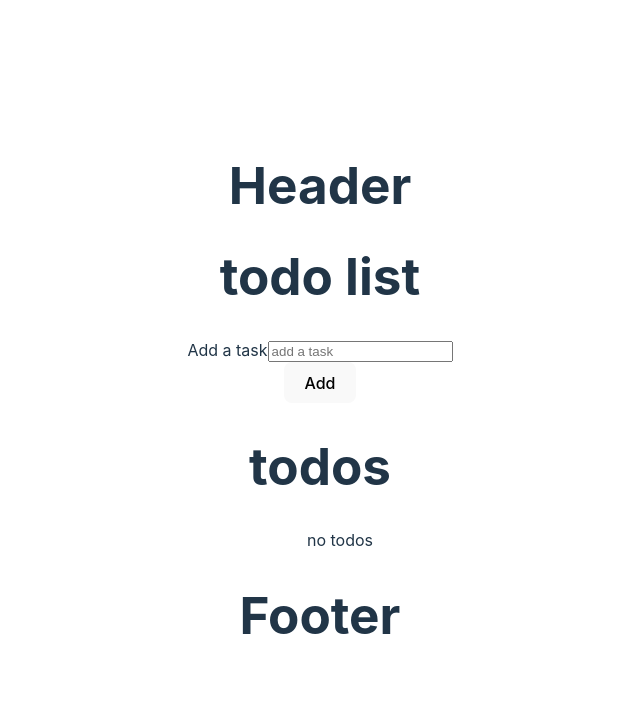
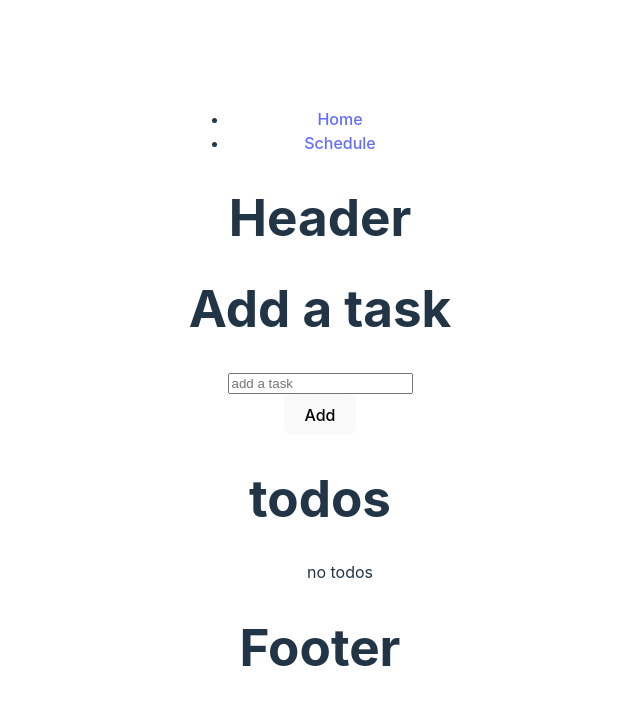
Before and after one commit to ckim349/schedule-dat, a React (Vite) app: page / in a window 1280 px wide. Shown: the top 704 px of the page, without its empty margins (320-960 px from the left). Built offline with nearby package versions, Linux system fonts and the light colour scheme.

Commit message:
added routing from react-router to change pages

```diff
--- a/package.json
+++ b/package.json
@@ -10,8 +10,12 @@
     "preview": "vite preview"
   },
   "dependencies": {
+    "localforage": "^1.10.0",
+    "match-sorter": "^6.3.1",
     "react": "^18.2.0",
-    "react-dom": "^18.2.0"
+    "react-dom": "^18.2.0",
+    "react-router-dom": "^6.11.2",
+    "sort-by": "^1.2.0"
   },
   "devDependencies": {
     "@types/react": "^18.0.28",
--- a/src/App.jsx
+++ b/src/App.jsx
@@ -1,17 +1,28 @@
-import React, { useState } from 'react'
-import Header from "./components/Header"
-import TodoPage from "./components/TodoPage"
-import Footer from "./components/Footer"
-import './App.css'
+import React, { useState } from 'react';
+import { Link, Routes, Route } from "react-router-dom";
+import Header from "./components/Header";
+import TodoPage from "./components/TodoPage";
+import SchedulePage from "./components/SchedulePage"
+import Footer from "./components/Footer";
+import './App.css';
 
 function App() {
 
   return (
-    <div>
+    <>
+      <nav>
+        <ul>
+          <li><Link to="/">Home</Link></li>
+          <li><Link to="/schedule">Schedule</Link></li>
+        </ul>
+      </nav>
       <Header />
-      <TodoPage />
+      <Routes>
+        <Route path="/" element={<TodoPage />}/>
+        <Route path="/schedule" element={<SchedulePage />}/>
+      </Routes>
       <Footer />
-    </div>
+    </>
   )
 }
 
--- a/src/components/CreateTodoForm.jsx
+++ b/src/components/CreateTodoForm.jsx
@@ -18,7 +18,7 @@ function CreateTodoForm({ addTodo }) {
   return (
     <form onSubmit={handleSubmit}>
       <div>
-        <label htmlFor="todo">Add a task</label>
+        <label htmlFor="todo"></label>
         <input
           type="text"
           id="todo"
--- /dev/null
+++ b/src/components/SchedulePage.jsx
@@ -0,0 +1,9 @@
+import React, { useState } from "react";
+
+function SchedulePage() {
+  return (
+    <h1>Schedule Page</h1>
+  )
+}
+
+export default SchedulePage
--- a/src/components/TodoItem.jsx
+++ b/src/components/TodoItem.jsx
@@ -7,11 +7,11 @@ function TodoItem({completed, id, title, toggleTodo, deleteTodo}) {
         <input
           type="checkbox"
           checked={completed}
-          // onChange={e => toggleTodo(id, e.target.checked)}
+          onChange={e => toggleTodo(id, e.target.checked)}
         />
         {title}
       </label>
-      {/* <button onClick={() => deleteTodo(id)}>Delete</button> */}
+      <button onClick={() => deleteTodo(id)}>Delete</button>
     </li>
 
   )
--- a/src/components/TodoPage.jsx
+++ b/src/components/TodoPage.jsx
@@ -1,6 +1,6 @@
-import React, { useState, useEffect } from 'react'
-import CreateTodoForm from "./CreateTodoForm"
-import TodoList from "./TodoList"
+import React, { useState, useEffect } from 'react';
+import CreateTodoForm from "./CreateTodoForm";
+import TodoList from "./TodoList";
 
 function TodoPage() {
   const [todos, setTodos] = useState(
@@ -10,6 +10,7 @@ function TodoPage() {
   useEffect(() => {
     localStorage.setItem("ITEMS", JSON.stringify(todos))
   }, [todos])
+
 
   function addTodo(title) {
     setTodos(currentTodos => {
@@ -45,7 +46,8 @@ function TodoPage() {
 
   return (
     <div>
-      <h1>todo list</h1>
+      {/* <button onClick={}>Go to schedule</button> */}
+      <h1>Add a task</h1>
       <CreateTodoForm
         addTodo={addTodo}
       />
--- a/src/main.jsx
+++ b/src/main.jsx
@@ -1,10 +1,14 @@
 import React from 'react'
 import ReactDOM from 'react-dom/client'
+import { BrowserRouter} from "react-router-dom";
 import App from './App'
 import './index.css'
 
+
 ReactDOM.createRoot(document.getElementById('root')).render(
   <>
-    <App />
+    <BrowserRouter>
+      <App />
+    </BrowserRouter>
   </>
 )
```
Also changed, not shown: 1 other file (tests, documents, lock files or other folders).
